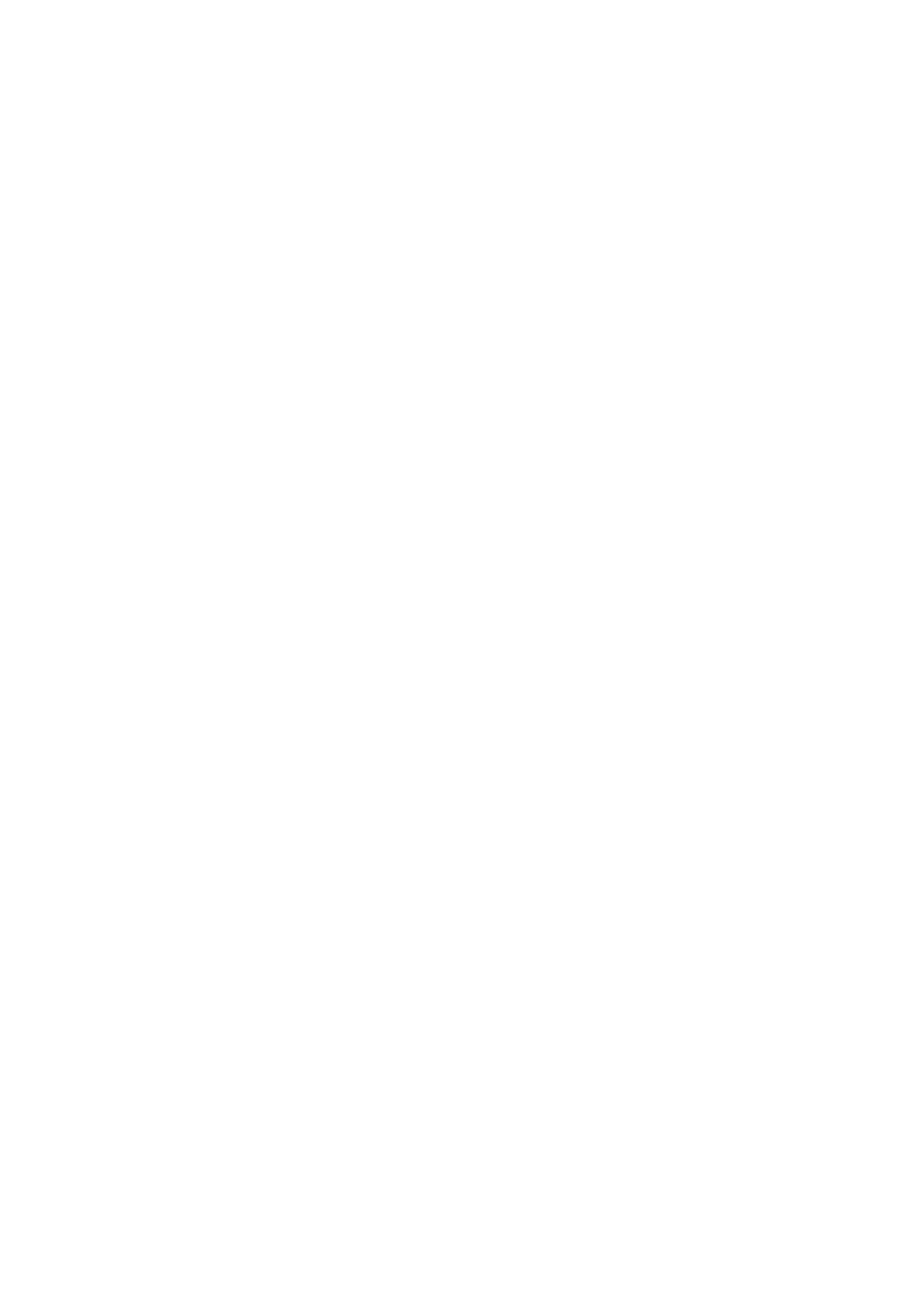
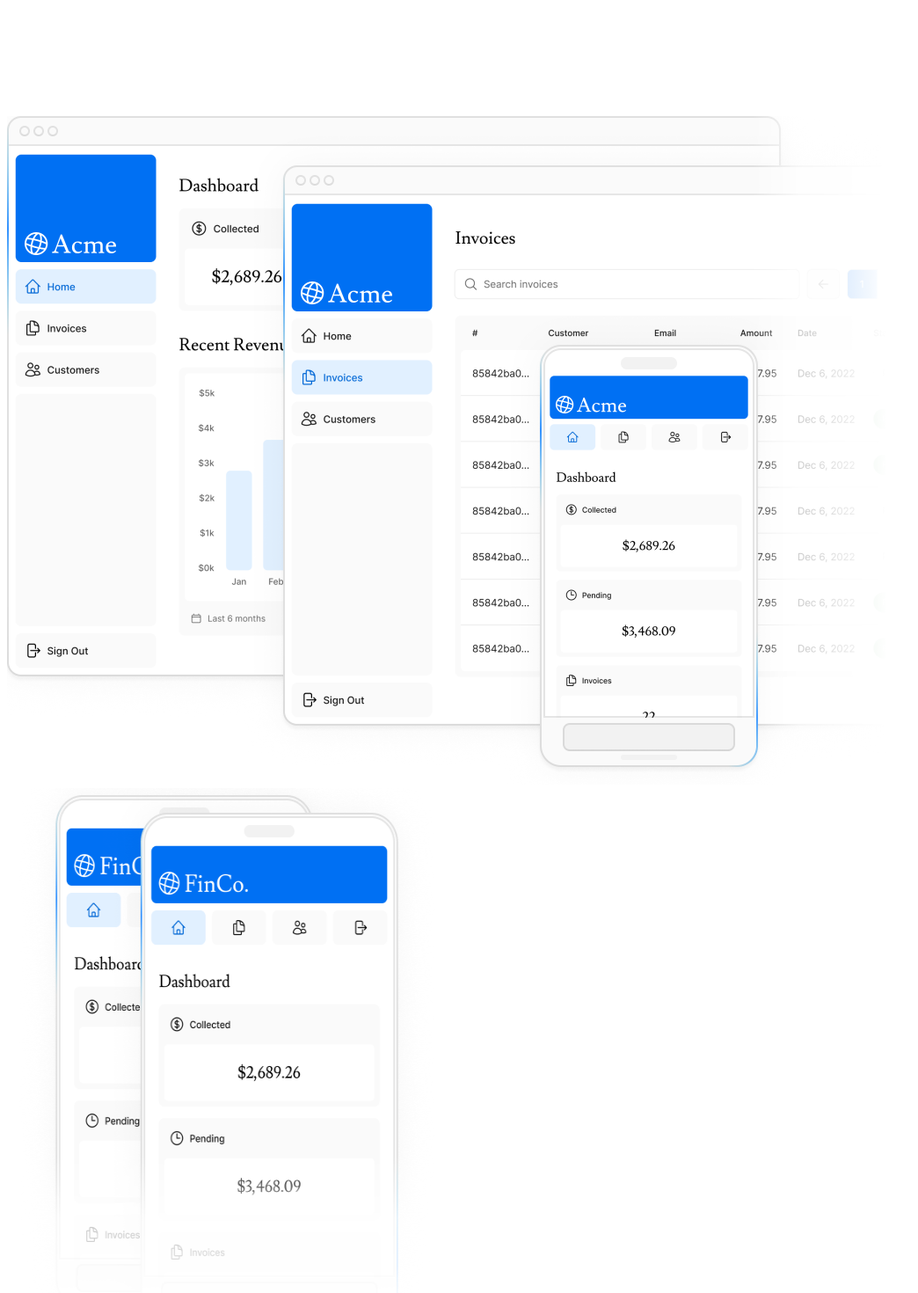
Before and after one commit to bertcai/nextjs-dashboard, a Next.js app: page / in a window 1280 px wide. Shown: the part 2514-3984 px from the top of the page at 88% size, without its empty margins (0-1044 px from the left). Before the commit the page ends 2654 px from the top, so only its background shows below. Built offline with nearby package versions, Linux system fonts and the light colour scheme; a web font is replaced by a local one.

Commit message:
optimizing imgs

```diff
--- a/app/page.tsx
+++ b/app/page.tsx
@@ -3,6 +3,7 @@
 import Link from 'next/link';
 import styles from '@/app/ui/home.module.css';
 import { lusitana } from './ui/fonts';
+import Image from 'next/image';
 
 export default function Page() {
   return (
@@ -31,6 +32,20 @@
         </div>
         <div className="flex items-center justify-center p-6 md:w-3/5 md:px-28 md:py-12">
           {/* Add Hero Images Here */}
+          <Image
+            src="/hero-desktop.png"
+            width={1000}
+            height={760}
+            className="hidden md:block"
+            alt="Screenshots of the dashboard project showing desktop version"
+          />
+          <Image
+            src="/hero-mobile.png"
+            width={500}
+            height={620}
+            className="block md:hidden"
+            alt="Screenshots of the dashboard project showing mobile version"
+          />
         </div>
       </div>
     </main>
```
